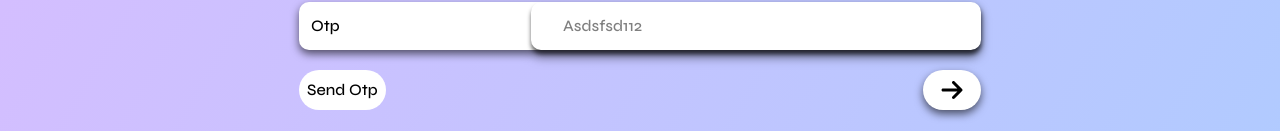
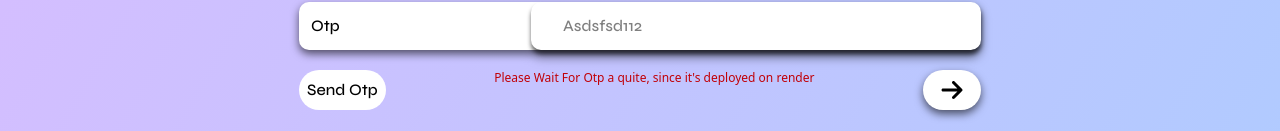
Before and after one commit to hunterckm01/PickPicker, a React (Vite) app: page /signUp in a window 1280 px wide. Shown: the part 749-880 px from the top of the page. Built offline with nearby package versions, Linux system fonts and the light colour scheme; no server answers; a web font is replaced by a local one.

Commit message:
Added request message to wait

```diff
--- a/src/pages/SignUp.jsx
+++ b/src/pages/SignUp.jsx
@@ -331,7 +331,7 @@ const SignUp = () => {
                 >
                   Send Otp
                 </div>
-
+                  <span className="text-red-700 text-xs">Please Wait For Otp a quite, since it's deployed on render</span>
                 <button className="moveButton cursor-pointer">
                   <FaArrowRight className="text-2xl" />
                 </button>
```
